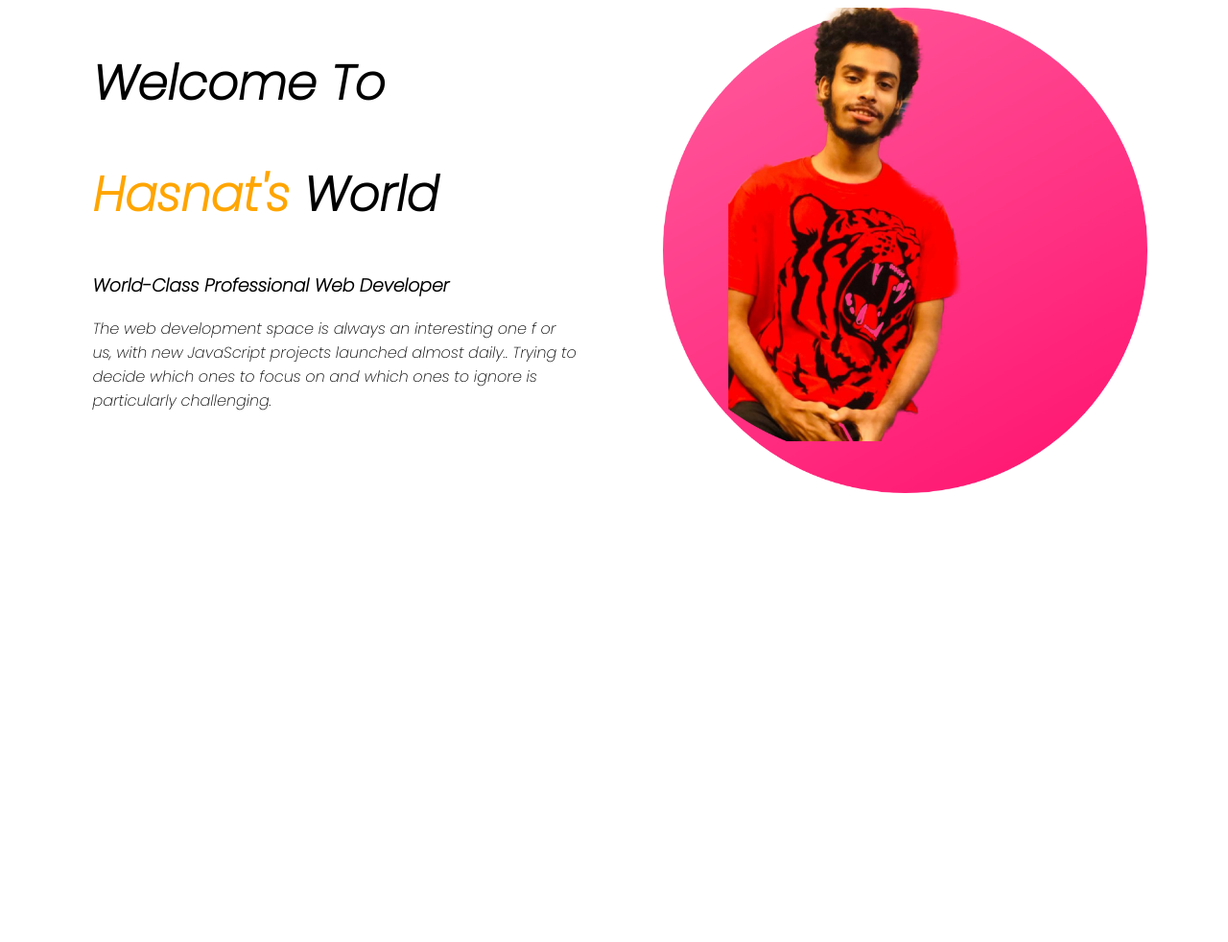
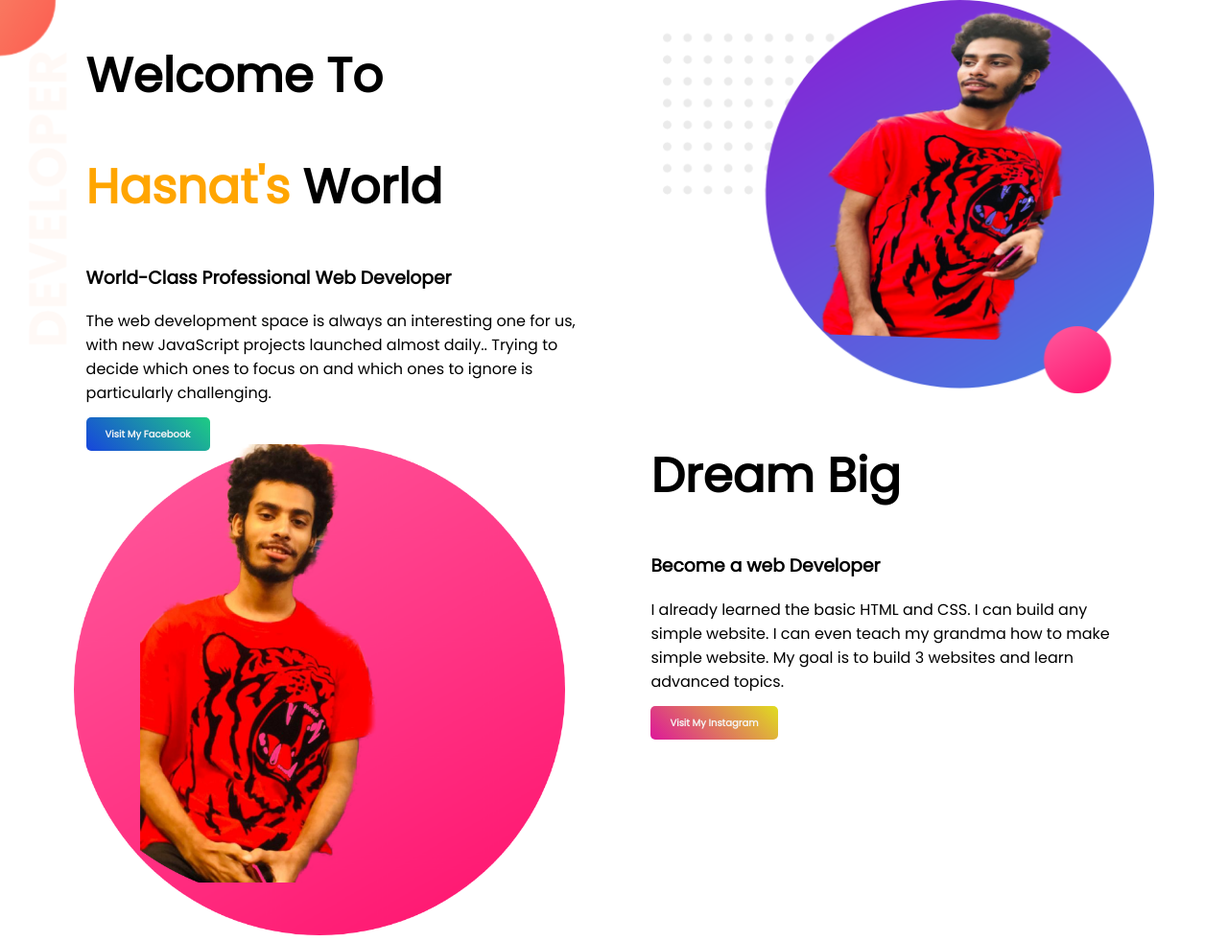
Before and after one commit to hasnathachin/web-forttfolio, a plain HTML site: page index.html in a window 1280 px wide. Shown: the whole page at 96% size. Before the commit the page ends 800 px from the top, so only its background shows below. Drawn offline with Linux system fonts and the light colour scheme.

Commit message:
nd layout added

```diff
--- a/index.html
+++ b/index.html
@@ -3,23 +3,32 @@
 <head>
     <meta charset="UTF-8">
     <meta name="viewport" content="width=device-width, initial-scale=1.0">
-    <title> Hasnat^s website </title>
-    <link href="https://fonts.googleapis.com/css2?family=Poppins:ital,wght@1,200&display=swap" rel="stylesheet">
-<link rel="stylesheet" href="style.css">
+    <title> Hasnat's website </title>
+    <link href="https://fonts.googleapis.com/css?family=Poppins&display=swap" rel="stylesheet">
+    <link rel="stylesheet" href="style.css">
 
 </head>
 <body>
-    <section>
-       <div class="half-width">
+<section class="top-banner">
+    <div class="half-width">
         <h1>Welcome To </h1>
         <h1><span class="name-highlight">Hasnat's</span> World</h1>
         <h3> <b>World-Class Professional Web Developer</b>  </h3>
-        <p>The web development space is always an interesting one f
-        or us, with new JavaScript projects launched almost daily.. Trying to decide which ones to focus on and which ones to ignore is particularly challenging.  </p>
+        <p>The web development space is always an interesting one for us, with new JavaScript projects launched almost daily.. Trying to decide which ones to focus on and which ones to ignore is particularly challenging.  </p>
+        <a class="link-button" target="_blank" href="https://www.facebook.com/hasnat.hadid">Visit My Facebook</a>
        </div>
         <div class=half-width>
-        <img src="images/PROFILE1.png" alt="">
+        <img src="images/profile2.png" alt="">
         </div>
+        <div class="nd-width">
+         <h1>Dream Big</h1>
+            <h3> <b>Become a web Developer</b></h3>
+            <p>I already learned the basic HTML and CSS. I can build any simple website. I can even teach my grandma how to make simple website. My goal is to build 3 websites and learn advanced topics.</p>
+            <a class="nd-button" target="_blank" href="https://www.instagram.com/h_hachin/"> Visit My Instagram</a>
+           </div>
+           <div class="nd-width">
+           <img src="images/PROFILE1.png" alt="">
+           </div>
     </section>
+
 </body>
-</html>
--- a/style.css
+++ b/style.css
@@ -1,4 +1,5 @@
 body{
+    margin: 0px;
     font-family: 'Poppins', sans-serif;
 }
 h1{
@@ -17,3 +18,38 @@ h1{
 .half-width img{
     width: 100%;
 }
+.top-banner{
+    background-image: url("images/top-banner.png");
+    background-repeat: no-repeat;
+}
+section{
+    height: 500px;
+}
+.link-button{
+    text-decoration: none;
+    color: whitesmoke;
+    font-size: 10px;
+    background-image: linear-gradient(45deg, rgb(23, 69, 221), rgb(30, 204, 131));
+    padding: 10px 20px;
+    border-radius: 5px;
+    font-weight: 800;
+}
+
+.nd-width{
+    width: 40%;
+    float: right;
+    margin-right: 5%;
+    padding-right: 2%;
+}
+.nd-width img{
+     width: 100%;
+}
+.nd-button{
+    text-decoration: none;
+    color: whitesmoke;
+    font-size: 10px;
+    background-image: linear-gradient(45deg, rgb(221, 23, 155), rgb(224, 221, 30));
+    padding: 10px 20px;
+    border-radius: 5px;
+    font-weight: 800;
+}
```
Also changed, not shown: images/profile2.png (added).
